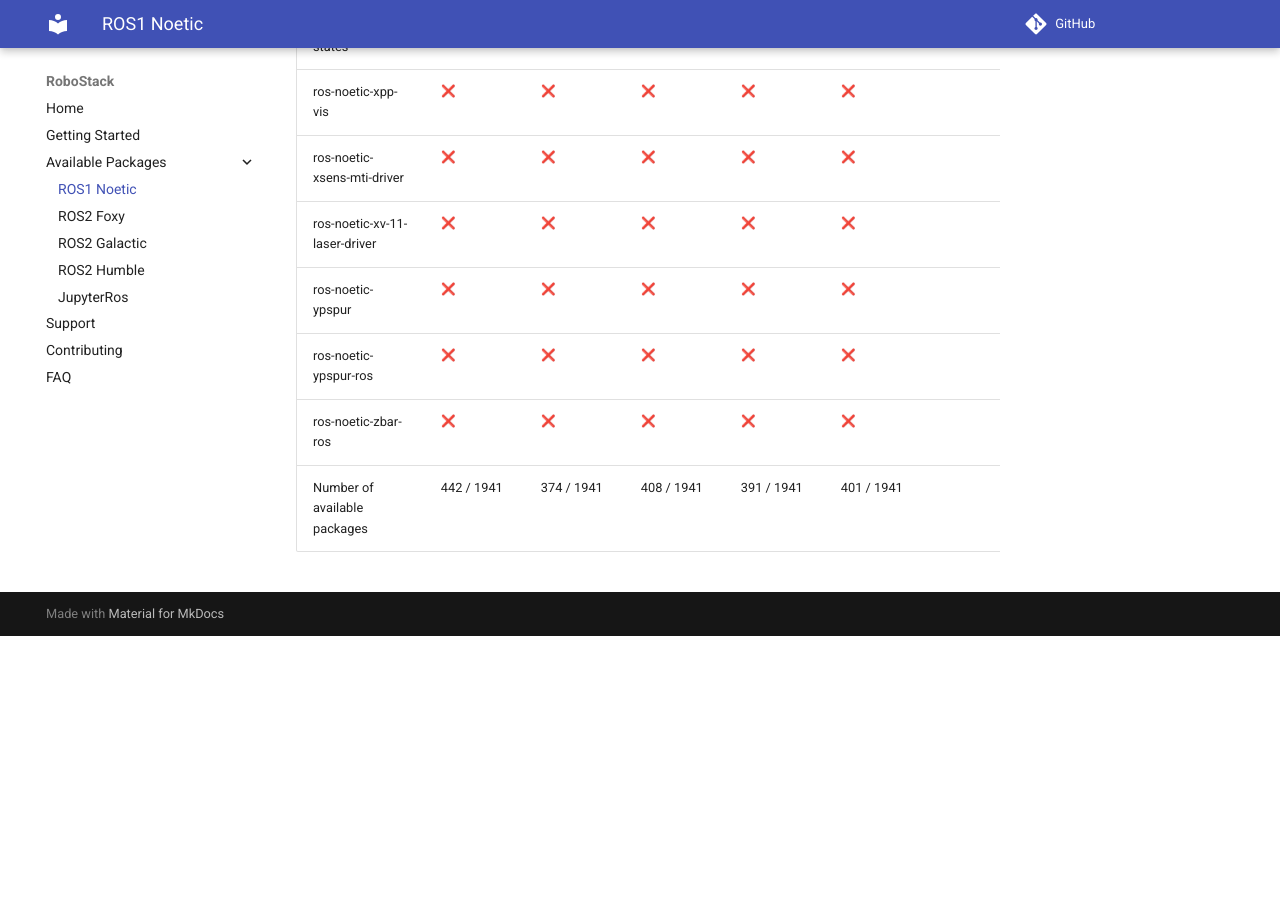
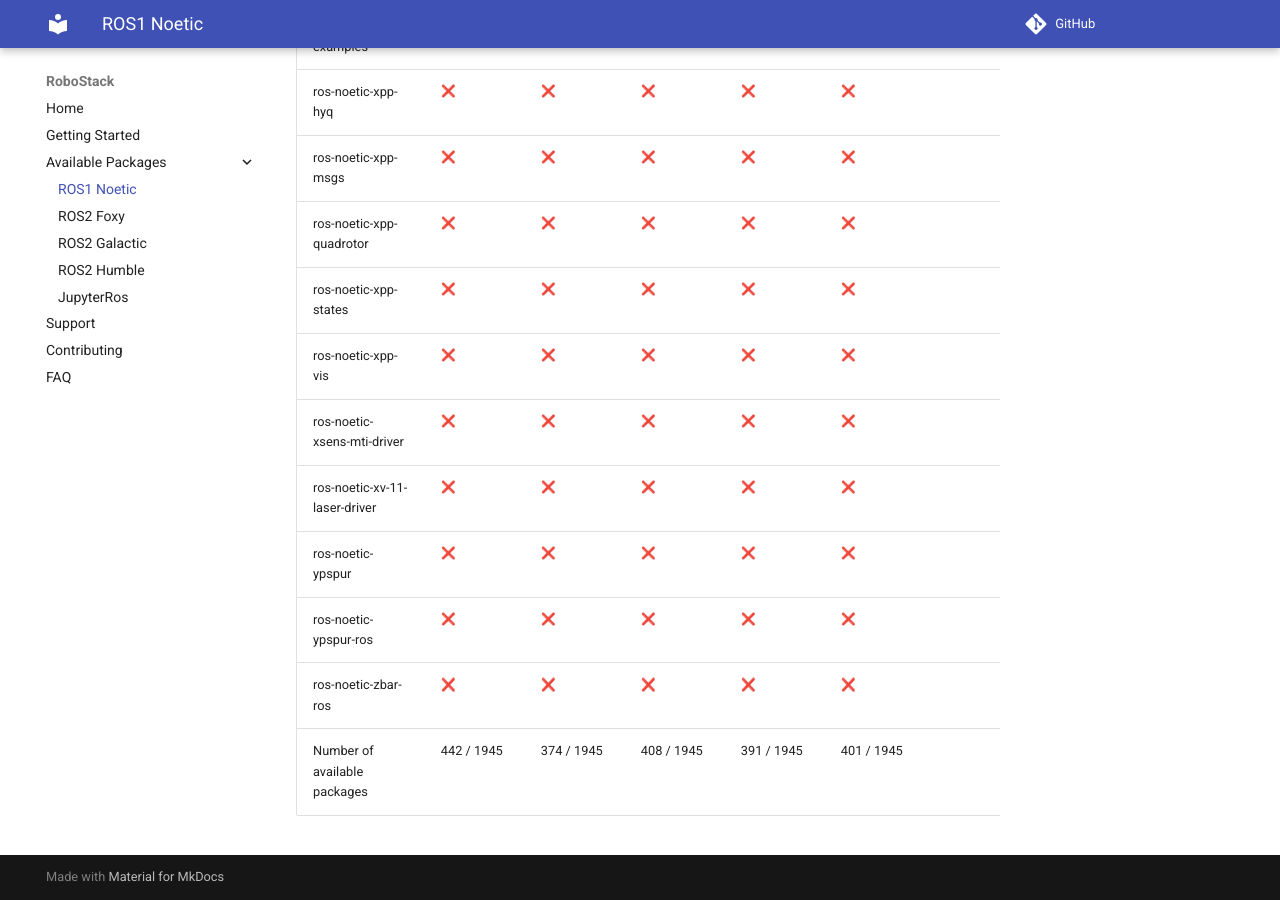
Before and after one commit to RoboStack/robostack.github.io, an MkDocs documentation site: the page built from docs/noetic.md, in a window 1280 px wide and 900 px high, scrolled down 139657 px. Built offline with MkDocs 1.6.1 and Material for MkDocs 9.7.7, drawn with Linux system fonts in a browser that asks for light colours; emoji names are drawn with the system emoji font; comment, search, counter and statistics services are not loaded; before the commit the page ends 140293 px from its top, so only the background shows below that; some of the changed text lies outside the part shown.

Commit message:
Update tables

```diff
--- a/docs/noetic.md
+++ b/docs/noetic.md
@@ -1941,4 +1945,4 @@
 | ros-noetic-ypspur | :x: { data-sort='0' } | :x: { data-sort='0' } | :x: { data-sort='0' } | :x: { data-sort='0' } | :x: { data-sort='0' } |   |
 | ros-noetic-ypspur-ros | :x: { data-sort='0' } | :x: { data-sort='0' } | :x: { data-sort='0' } | :x: { data-sort='0' } | :x: { data-sort='0' } |   |
 | ros-noetic-zbar-ros | :x: { data-sort='0' } | :x: { data-sort='0' } | :x: { data-sort='0' } | :x: { data-sort='0' } | :x: { data-sort='0' } |   |
-| Number of available packages |  442 / 1941 | 374 / 1941 | 408 / 1941 | 391 / 1941 | 401 / 1941 |
+| Number of available packages |  442 / 1945 | 374 / 1945 | 408 / 1945 | 391 / 1945 | 401 / 1945 |
```
Also changed, not shown: other parts of docs/noetic.md (+4 -0 lines), docs/foxy.md (+2 -1 lines), docs/humble.md (+3 -1 lines).
